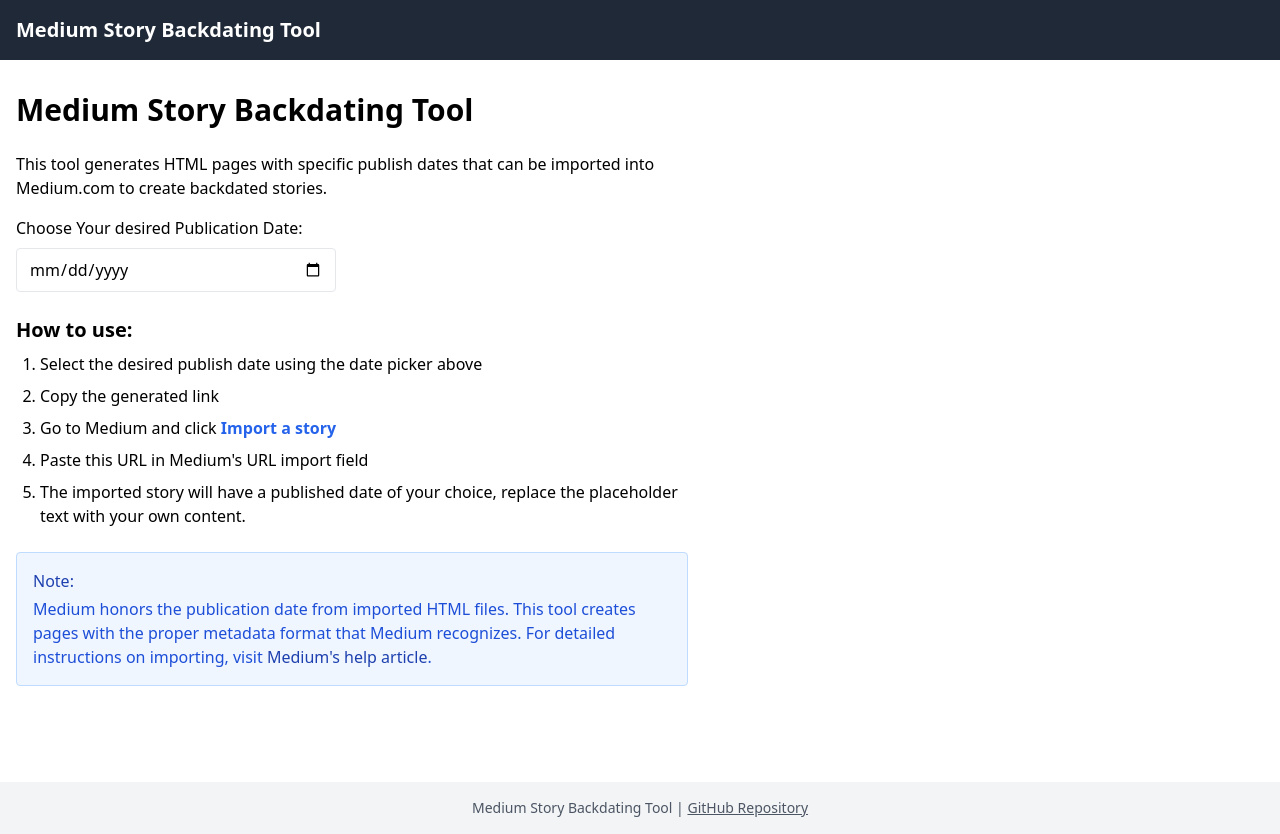
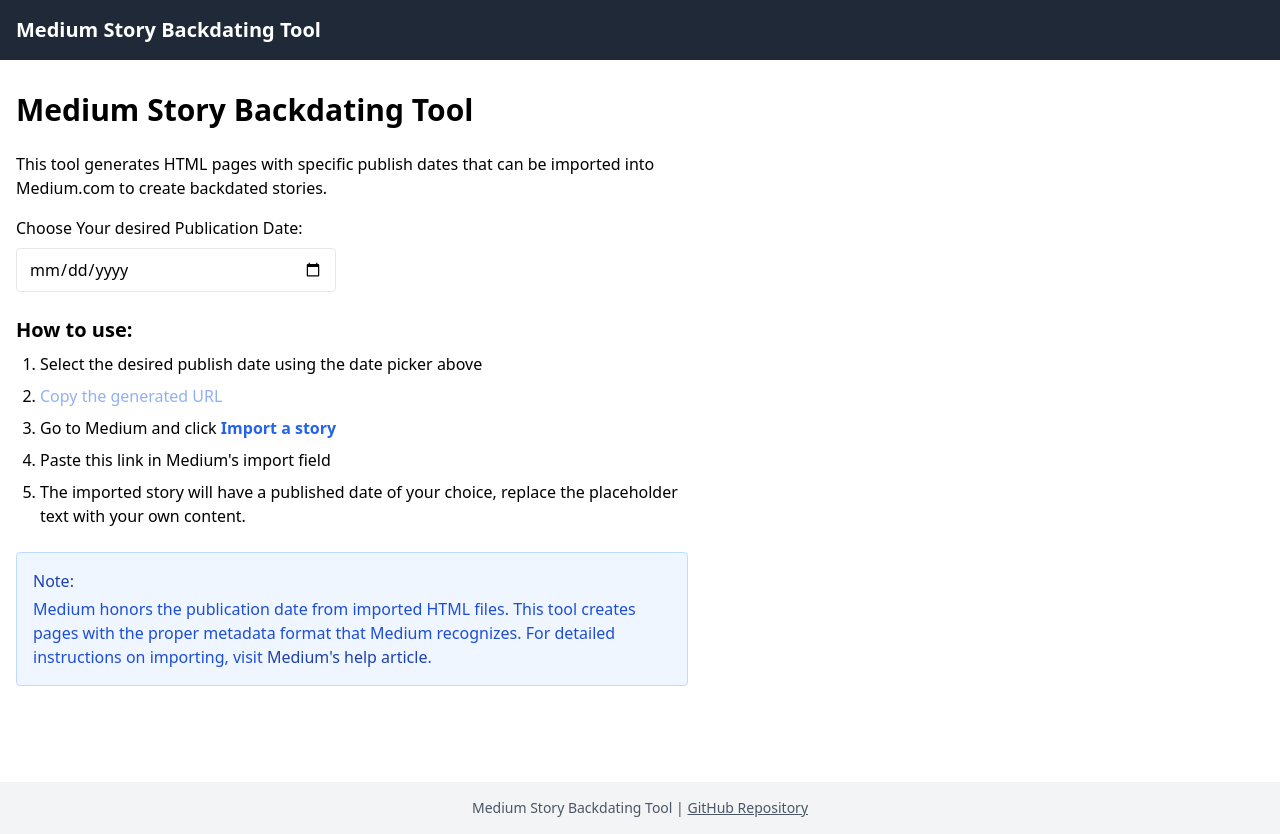
Before and after one commit to williamchong/medium-import-backdate, a Nuxt app: page / in a window 1280 px wide. Built offline with nearby package versions, Linux system fonts and the light colour scheme.

Commit message:
🚸 Add URL copy functionality to the usage instructions in index.vue

```diff
--- a/pages/index.vue
+++ b/pages/index.vue
@@ -43,9 +43,23 @@
       <h2 class="text-xl font-semibold mb-2">How to use:</h2>
       <ol class="list-decimal pl-6 mb-6 space-y-2">
         <li>Select the desired publish date using the date picker above</li>
-        <li>Copy the generated link</li>
+        <li>
+          <button
+            @click="backdatedUrl ? copyToClipboard() : null"
+            class="text-blue-600 hover:underline cursor-pointer"
+            :class="{'opacity-50 cursor-not-allowed': !backdatedUrl}"
+          >
+            Copy the generated URL
+          </button>
+          <span v-if="copied" class="ml-2 text-green-600 text-sm">
+            <svg class="w-4 h-4 inline" fill="none" stroke="currentColor" viewBox="0 0 24 24" xmlns="http://www.w3.org/2000/svg">
+              <path stroke-linecap="round" stroke-linejoin="round" stroke-width="2" d="M5 13l4 4L19 7"></path>
+            </svg>
+            Copied!
+          </span>
+        </li>
         <li>Go to Medium and click <strong><a href="https://medium.com/p/import" target="_blank" class="text-blue-600 hover:underline">Import a story</a></strong></li>
-        <li>Paste this URL in Medium's URL import field</li>
+        <li>Paste this link in Medium's import field</li>
         <li>The imported story will have a published date of your choice, replace the placeholder text with your own content. </li>
       </ol>
 
```
